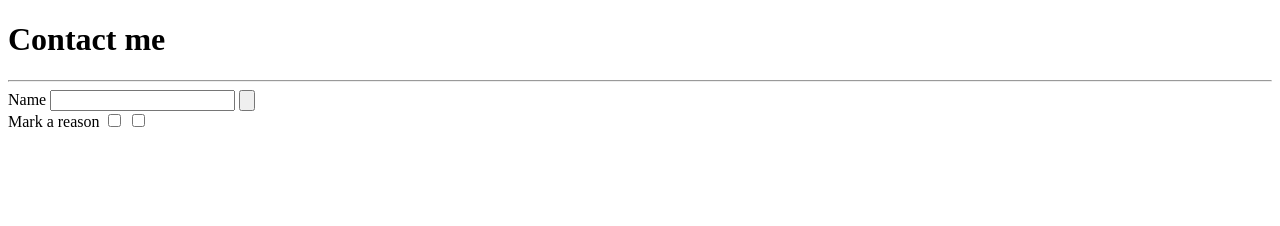
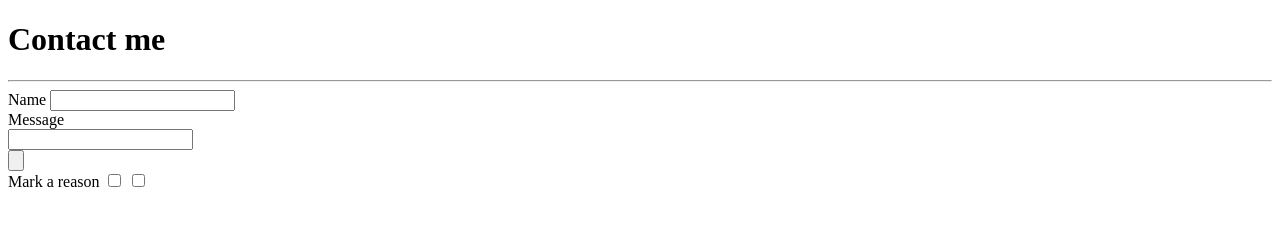
Before and after one commit to javielo22/cv, a plain HTML site: page contact-me.html in a window 1280 px wide. Drawn offline with Linux system fonts and the light colour scheme.

Commit message:
Update contact-me.html

```diff
--- a/contact-me.html
+++ b/contact-me.html
@@ -12,8 +12,11 @@
     <form action="">
 
         <label for="Name:">Name</label>
-        <input type="text">
-        <input type="button">
+        <input type="text"><br>
+        <label for="Message"> Message</label><br>
+        <input type="text" width="10" lang="10"><br>
+
+        <input type="button"submit>
     </form>
 
     <form>
```
